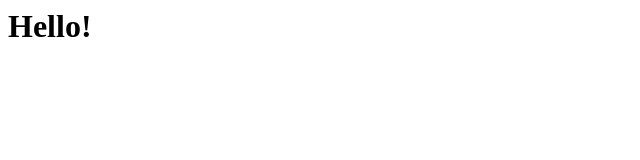
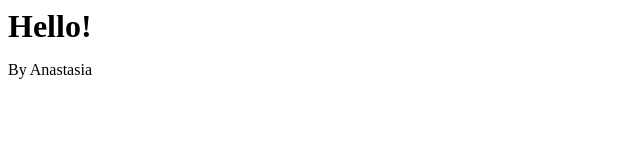
Before and after one commit to El-Stasyva/first-project, a plain HTML site: page index.html in a window 1280 px wide. Shown: the whole page, without its empty margins (0-640 px from the left). Drawn offline with Linux system fonts and the light colour scheme.

Commit message:
добавлена разметка

```diff
--- a/index.html
+++ b/index.html
@@ -7,6 +7,7 @@
 <body>
   <div>
     <h1>Hello!</h1>
+    <p>By Anastasia</p>
   </div>
   <div>
     <h2></h2>
```
